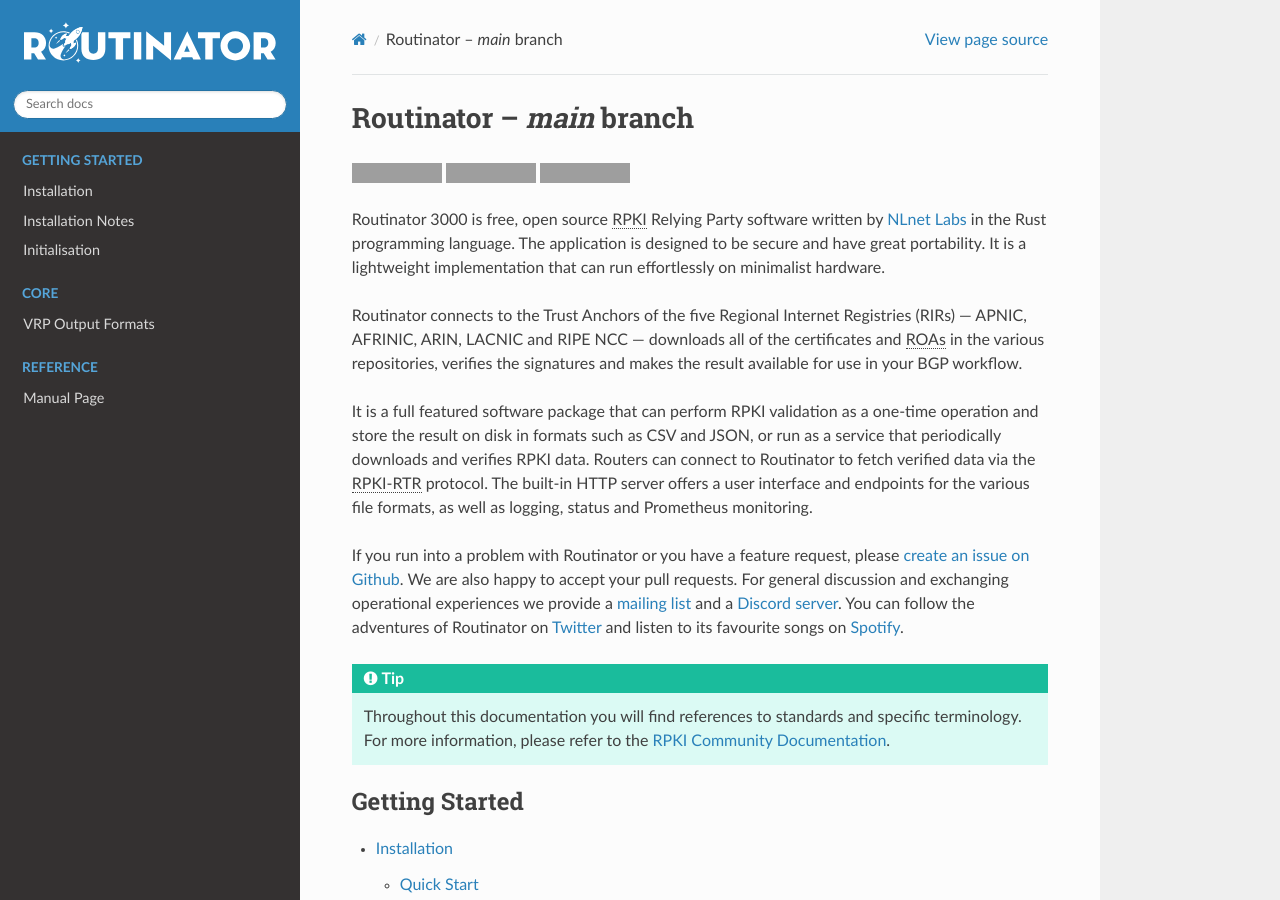
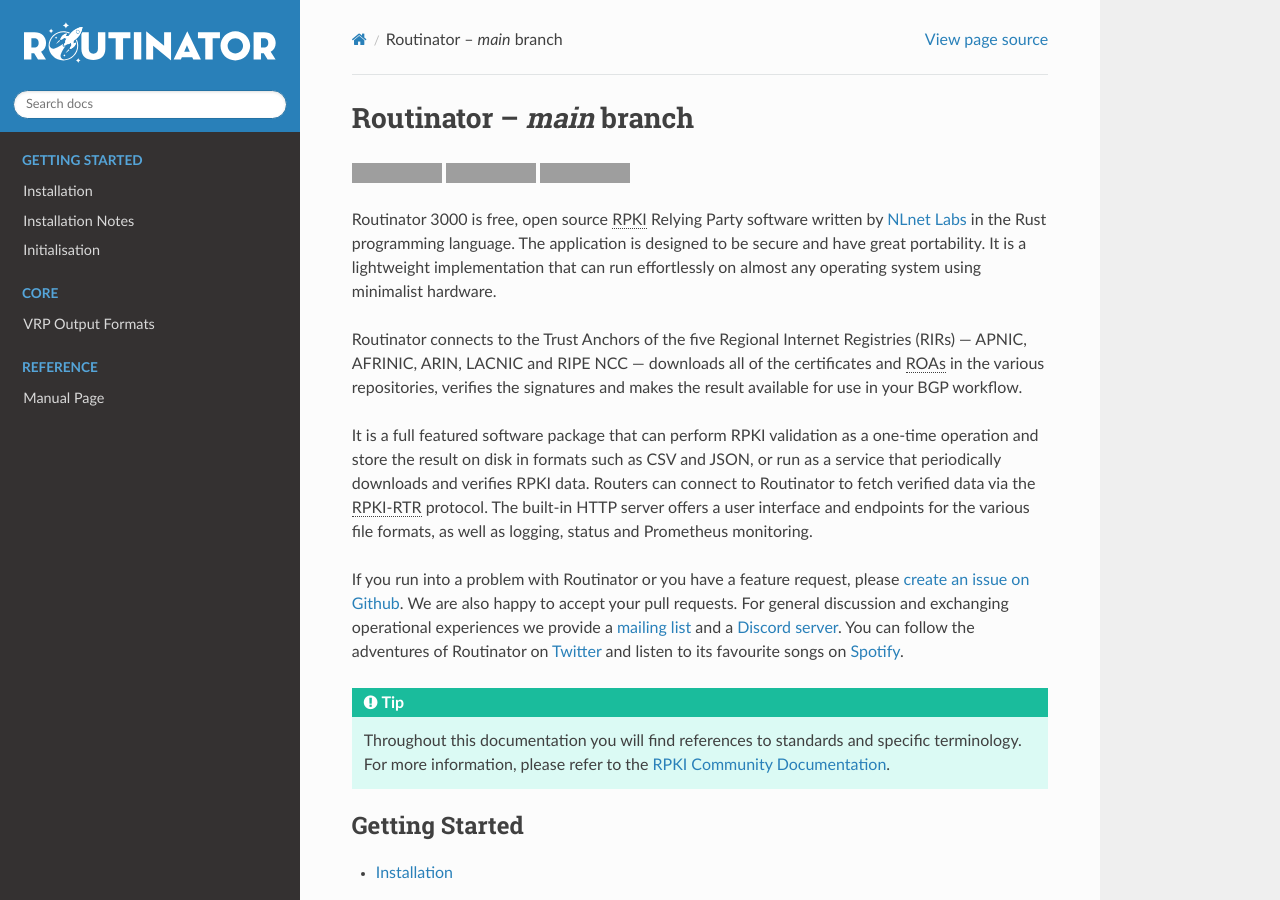
Before and after one commit to NLnetLabs/routinator, a Sphinx documentation site: the page built from source/index.rst, in a window 1280 px wide and 900 px high. Built offline with Sphinx 7.4.7 and the Read the Docs theme 2.0.0, drawn with Linux system fonts in a browser that asks for light colours; pages that are not in the unit, such as notebooks, are missing from menus; the version number could not be read and is left out; grey boxes are pictures that could not be loaded.

Commit message:
mention OS

```diff
--- a/source/index.rst
+++ b/source/index.rst
@@ -20,7 +20,8 @@
 Infrastructure)` Relying Party software written by `NLnet Labs
 <https://nlnetlabs.nl>`_ in the Rust programming language. The application is
 designed to be secure and have great portability. It is a lightweight
-implementation that can run effortlessly on minimalist hardware.
+implementation that can run effortlessly on almost any operating system using
+minimalist hardware.
 
 Routinator connects to the Trust Anchors of the five Regional Internet
 Registries (RIRs) — APNIC, AFRINIC, ARIN, LACNIC and RIPE NCC — downloads all of
```
